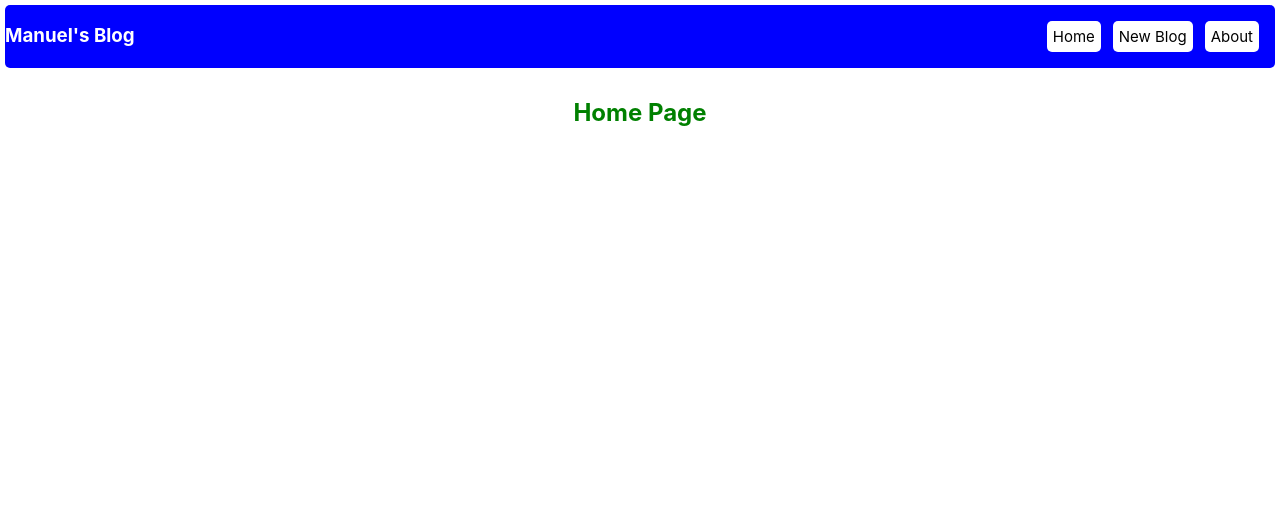
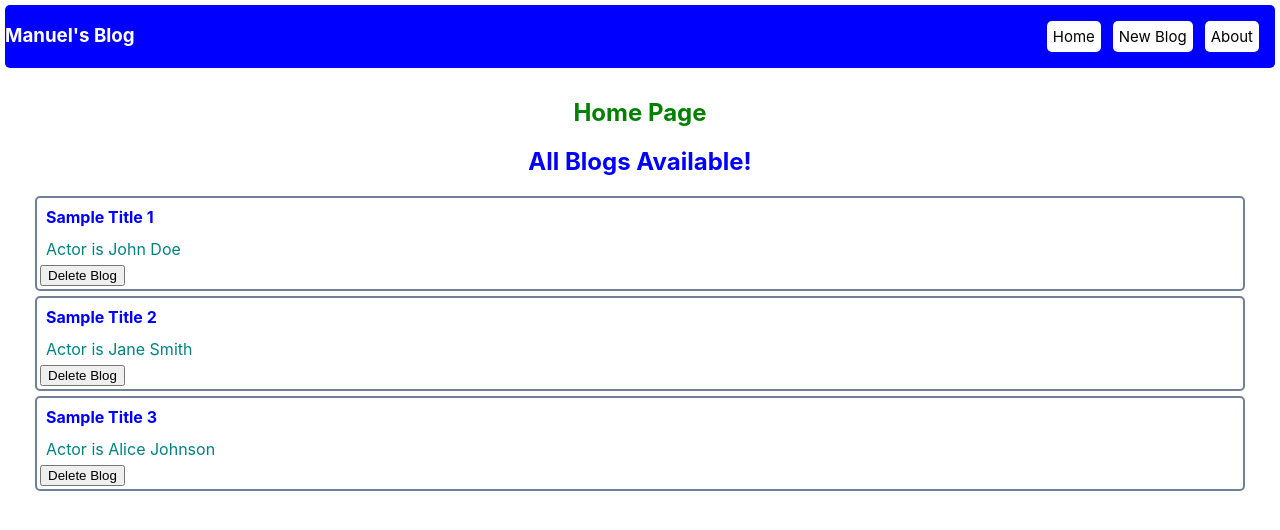
Before and after one commit to emmanuelwangila/manu-blog, a React (Create React App) app: page / in a window 1280 px wide. Shown: the top 530 px of the page. Built offline with nearby package versions, Linux system fonts and the light colour scheme; data requests are answered from the project's data file.

Commit message:
fetching data correctly

```diff
--- a/src/Home.jsx
+++ b/src/Home.jsx
@@ -12,6 +12,7 @@ const Home = () => {
           throw new Error("error fetching data");
         }
         const data = await response.json();
+        setBlogs(data);
         console.log(data);
       } catch (error) {
         console.error("error fetching data", error.message);
@@ -28,12 +29,14 @@ const Home = () => {
   return (
     <div style={{ margin: "30px" }}>
       <h2 style={{ color: "green" }}>Home Page</h2>
+      {blogs && (
+        <BlogList
+          blogs={blogs}
+          handleDelete={handleDelete}
+          title="All Blogs Available!"
+        />
+      )}
       {/* <BlogList
-        blogs={blogs}
-        handleDelete={handleDelete}
-        title="All Blogs Available!"
-      />
-      <BlogList
         blogs={blogs.filter((blog) => blog.actor === "Manu")}
         title="Manu's Blogs"
       /> */}
```
